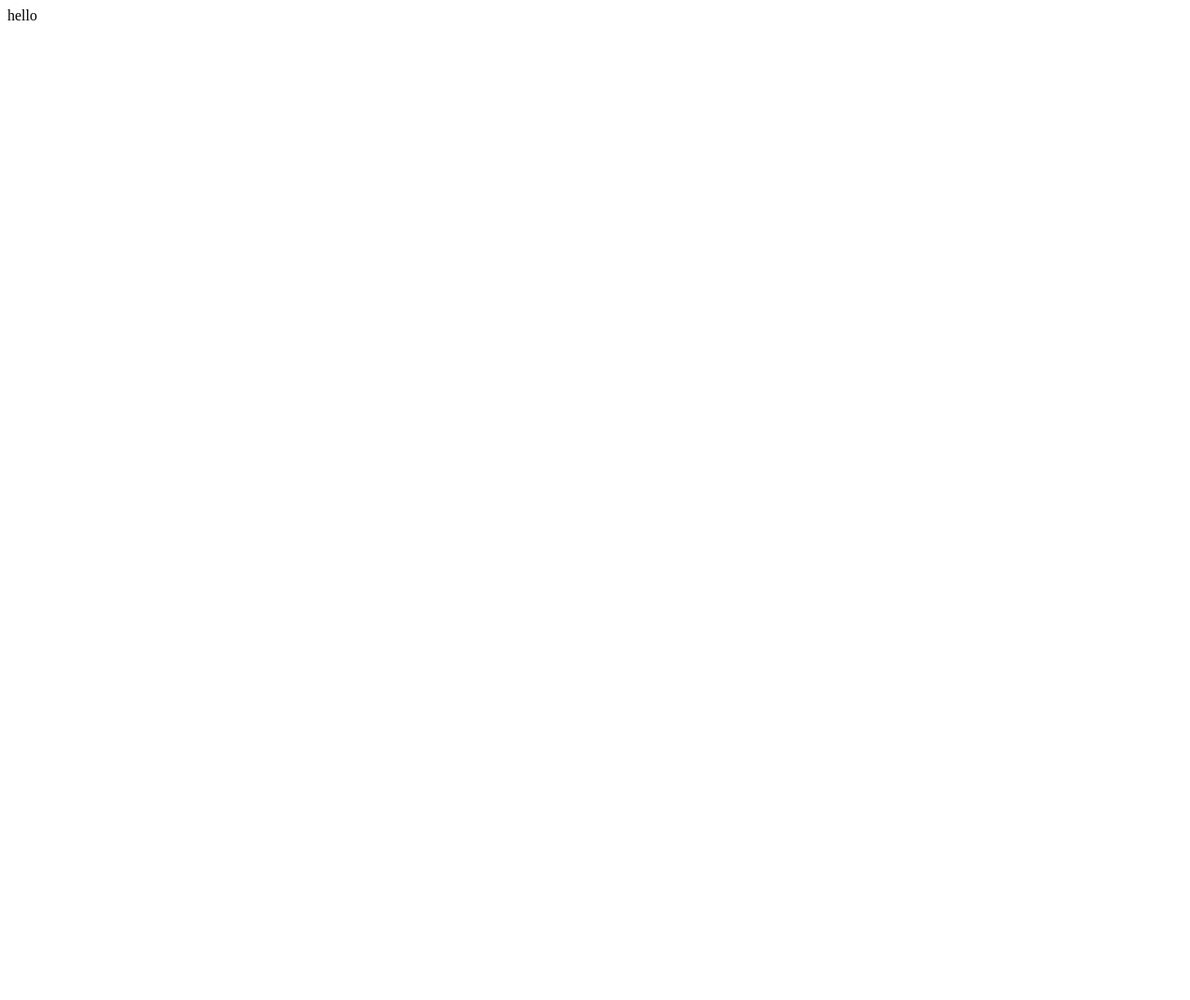
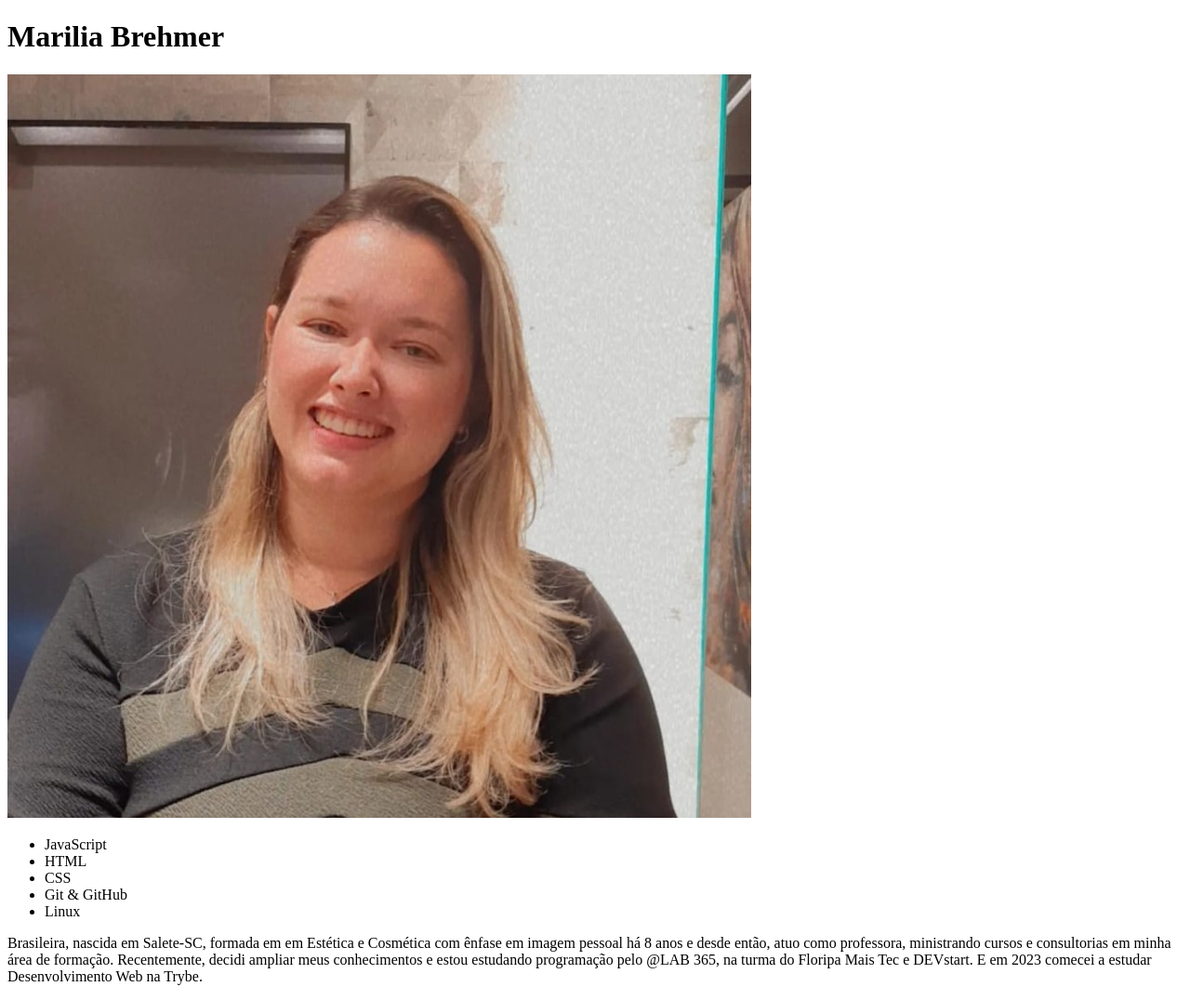
Before and after one commit to mariliaBrehmer/mariliaBrehmer.github.io, a plain HTML site: page index.html in a window 1280 px wide. Shown: the whole page at 93% size. Before the commit the page ends 800 px from the top, so only its background shows below. Drawn offline with Linux system fonts and the light colour scheme.

Commit message:
criando o meu perfil web

```diff
--- a/index.html
+++ b/index.html
@@ -1 +1,28 @@
-hello
+<!DOCTYPE html>
+<html lang="pt-BR">
+<head>
+    <meta charset="UTF-8">
+    <meta http-equiv="X-UA-Compatible" content="IE=edge">
+    <meta name="viewport" content="width=device-width, initial-scale=1.0">
+    <title>Portfólio</title>
+
+</head>
+
+<body>
+    <h1>Marilia Brehmer</h1>
+  <img src="./fotomarilia.jpeg">
+  <ul>
+    <li>JavaScript</li>
+    <li>HTML</li>
+    <li>CSS</li>
+    <li>Git & GitHub</li>
+    <li>Linux</li>
+  </ul>
+  <p>Brasileira, nascida em  Salete-SC, formada em em Estética e Cosmética com ênfase em
+    imagem pessoal há 8 anos e desde então, atuo como professora, ministrando cursos e
+    consultorias em minha área de formação. Recentemente, decidi ampliar meus conhecimentos
+    e estou estudando programação pelo @LAB 365, na turma do Floripa Mais Tec e DEVstart.
+     E em 2023 comecei a estudar Desenvolvimento Web na Trybe.</p>
+
+</body>
+</html>
```
Also changed, not shown: #style.css (added), fotomarilia.jpeg (added).
